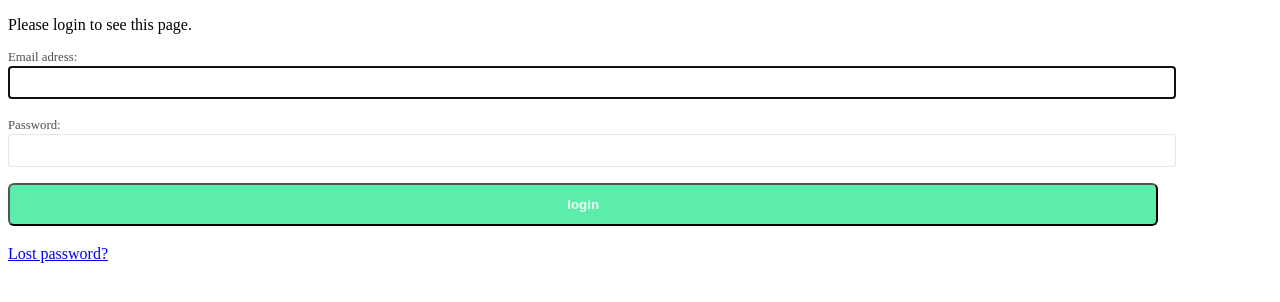
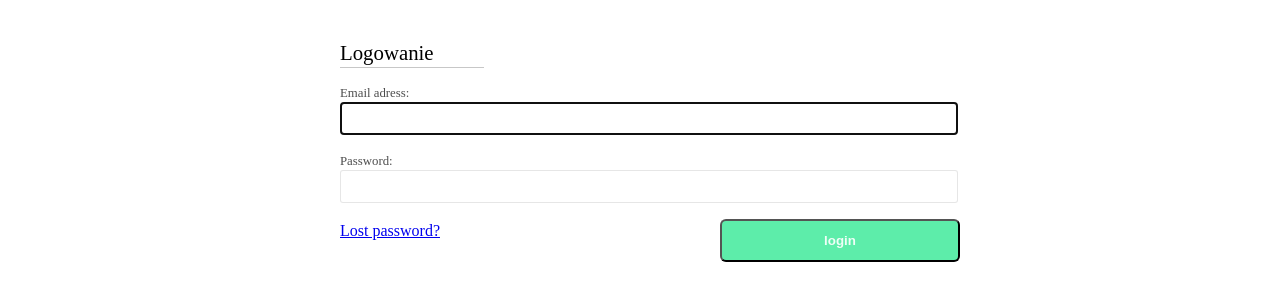
Before and after one commit to OnufryKlaczynski/BookStore, a Django app: page /accounts/login/?next=/accounts/ in a window 1280 px wide. Shown: the part 164-466 px from the top of the page. Run offline with Django 3.2, Linux system fonts and the light colour scheme.

Commit message:
login form visual update

```diff
--- a/Account/static/Account/css/forms.css
+++ b/Account/static/Account/css/forms.css
@@ -49,3 +49,29 @@ input[type=submit]:hover{
     background-color: rgba(10, 228, 126, 0.925);
 
 }
+
+.header-like{
+    display:inline-block;
+    font-size: 1.3em;
+    padding: 0px 50px 2px 0px;
+    border-bottom: 1px solid rgba(0, 0, 0, 0.219);
+    margin-bottom: 18px;
+}
+
+.login-form{
+    margin: 0 auto;
+    width: 600px;
+    padding: 20px;
+}
+
+.login-form input{
+    width: 100%;
+}
+
+input[type=submit]{
+    display: block;
+    width: 40%;
+    float: right;
+    position: relative;
+    right: -20px;
+}
--- a/Account/templates/registration/login.html
+++ b/Account/templates/registration/login.html
@@ -8,20 +8,8 @@
 
 {% block body %}
 
-{% if form.errors %}
-  <p>Your username and password didn't match. Please try again.</p>
-{% endif %}
-
-{% if next %}
-  {% if user.is_authenticated %}
-    <p>Your account doesn't have access to this page. To proceed,
-    please login with an account that has access.</p>
-  {% else %}
-    <p>Please login to see this page.</p>
-  {% endif %}
-{% endif %}
-
 <form class="login-form" method="post" action="{% url 'login' %}">
+  <p class="header-like">Logowanie</p>
   {% csrf_token %}
 
   <div class="input-field">
@@ -43,8 +31,8 @@
   <input type="submit" value="login" />
   <input type="hidden"  name="next" value="{{ next }}" />
 
-  {# Assumes you setup the password_reset view in your URLconf #}
-  <p><a href="{% url 'password_reset' %}">Lost password?</a></p>
+
+  <p id="lost-password" class="smaller-faded"><a href="{% url 'password_reset' %}">Lost password?</a></p>
 </form>
 
 
```
Also changed, not shown: Store/static/Store/css/login_form.css (line endings or trailing spaces).
